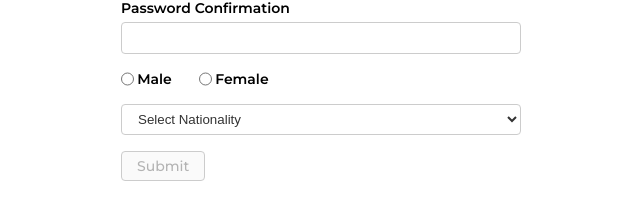
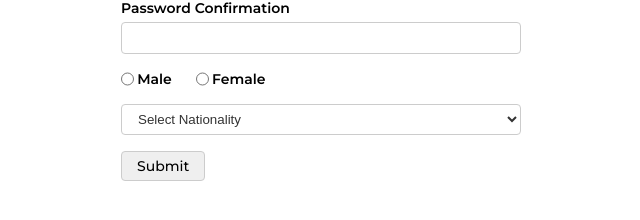
Before and after one commit to Am1rreza/Formik, a React (Create React App) app: page / in a window 1280 px wide. Shown: the part 308-528 px from the top of the page, without its empty margins (319-959 px from the left). Built offline with nearby package versions, Linux system fonts and the light colour scheme.

Commit message:
radio button styles fixed

```diff
--- a/src/App.css
+++ b/src/App.css
@@ -47,25 +47,29 @@ button {
 
 .radioBox {
   display: flex;
+  flex-direction: column;
+  cursor: pointer;
+}
+.radioBox > div {
+  display: flex;
+  gap: 0 1.5rem;
+}
+
+.radioBox > div > div {
+  display: flex;
   gap: 0 0.2rem;
-  cursor: pointer;
 }
 
 .radioBox label {
   align-items: center;
   margin: 0;
   cursor: pointer;
-  margin-right: 1.5rem;
 }
 
 .radioBox input {
   cursor: pointer;
 }
 
-.genderError {
-  margin-top: 0;
-}
-
 .formControl select {
   cursor: pointer;
 }
--- a/src/components/SignUpForm.jsx
+++ b/src/components/SignUpForm.jsx
@@ -161,7 +161,7 @@ const SignUpForm = () => {
         <button
           className={!formik.isValid ? "forbidden" : ""}
           type="submit"
-          disabled={!formik.isValid}
+          // disabled={!formik.isValid}
         >
           Submit
         </button>
--- a/src/components/common/RadioInput.jsx
+++ b/src/components/common/RadioInput.jsx
@@ -2,10 +2,11 @@ import React from "react";
 
 const RadioInput = ({ name, formik, radioOptions }) => {
   return (
-    <div className="radioBox">
+    <section className="radioBox">
+      <div>
         {radioOptions.map((item) => {
           return (
-          <React.Fragment key={item.value}>
+            <div key={item.value}>
               <input
                 type="radio"
                 id={item.value}
@@ -15,13 +16,14 @@ const RadioInput = ({ name, formik, radioOptions }) => {
                 checked={formik.values.gender === item.value}
               />
               <label htmlFor={item.value}>{item.label}</label>
-          </React.Fragment>
+            </div>
           );
         })}
+      </div>
       {formik.errors[name] && formik.touched[name] && (
-        <div className="error genderError">{formik.errors[name]}</div>
+        <div className="error">{formik.errors[name]}</div>
       )}
-    </div>
+    </section>
   );
 };
 
```
Lines whose indentation alone changed are shown as unchanged.
